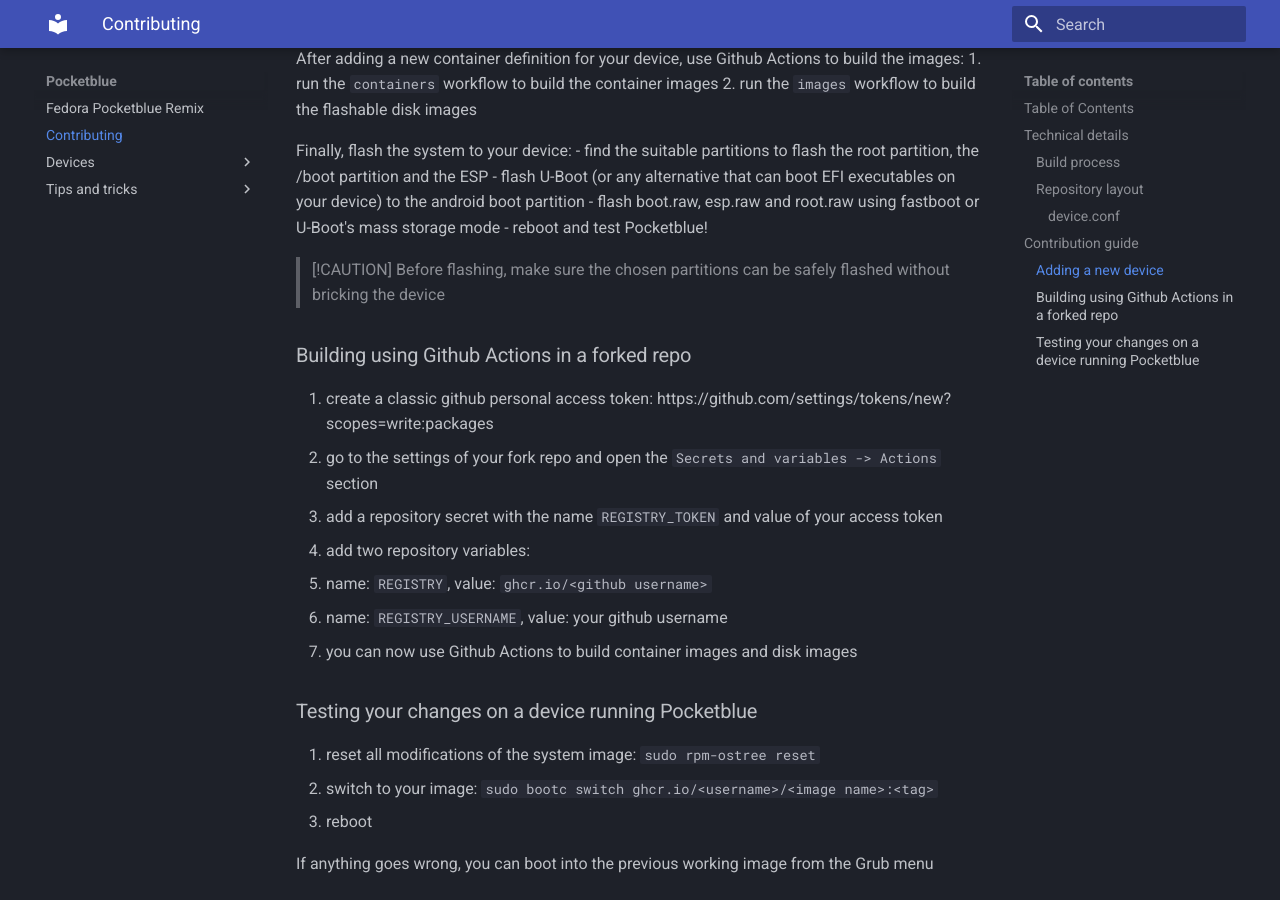
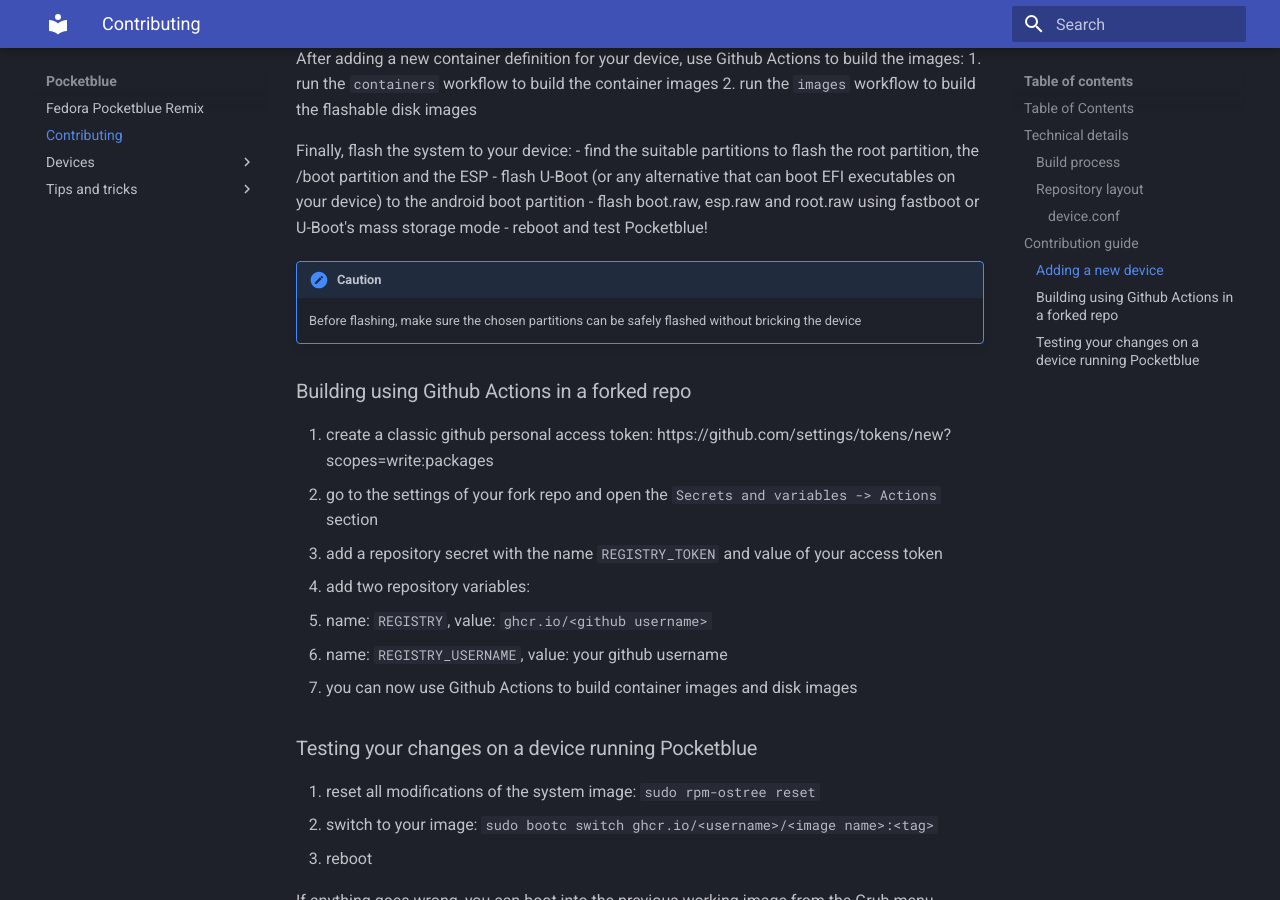
Before and after one commit to pocketblue/wiki, an MkDocs documentation site: the page built from docs/contributing.md, in a window 1280 px wide and 900 px high, scrolled down 2148 px. Built offline with MkDocs 1.6.1 and Material for MkDocs 9.7.7, drawn with Linux system fonts in a browser that asks for light colours.

```diff
--- a/docs/contributing.md
+++ b/docs/contributing.md
@@ -87,8 +87,8 @@ Finally, flash the system to your device:
 - flash boot.raw, esp.raw and root.raw using fastboot or U-Boot's mass storage mode
 - reboot and test Pocketblue!
 
-> [!CAUTION]
-> Before flashing, make sure the chosen partitions can be safely flashed without bricking the device
+!!! caution
+    Before flashing, make sure the chosen partitions can be safely flashed without bricking the device
 
 ### Building using Github Actions in a forked repo
 
--- a/mkdocs.yml
+++ b/mkdocs.yml
@@ -5,3 +5,5 @@ theme:
   palette:
     scheme:
       slate
+markdown_extensions:
+  - admonition
```
